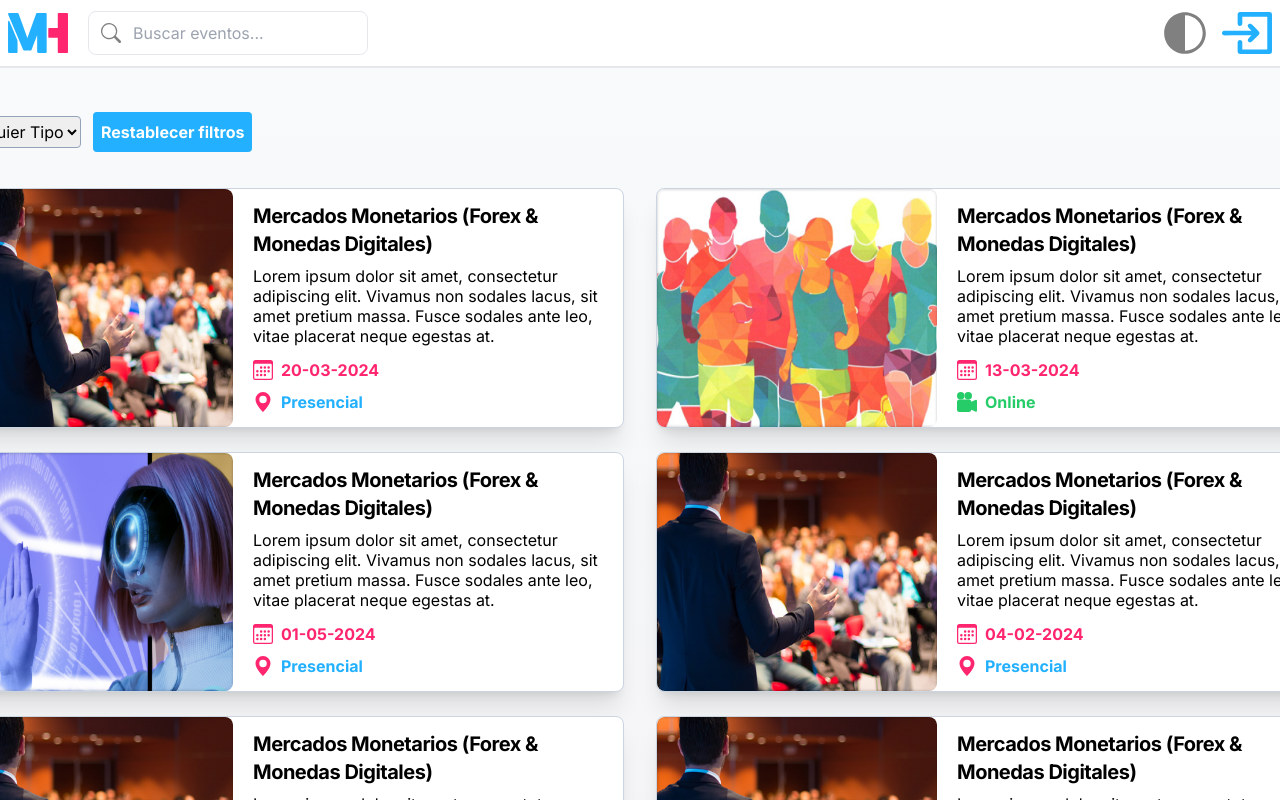
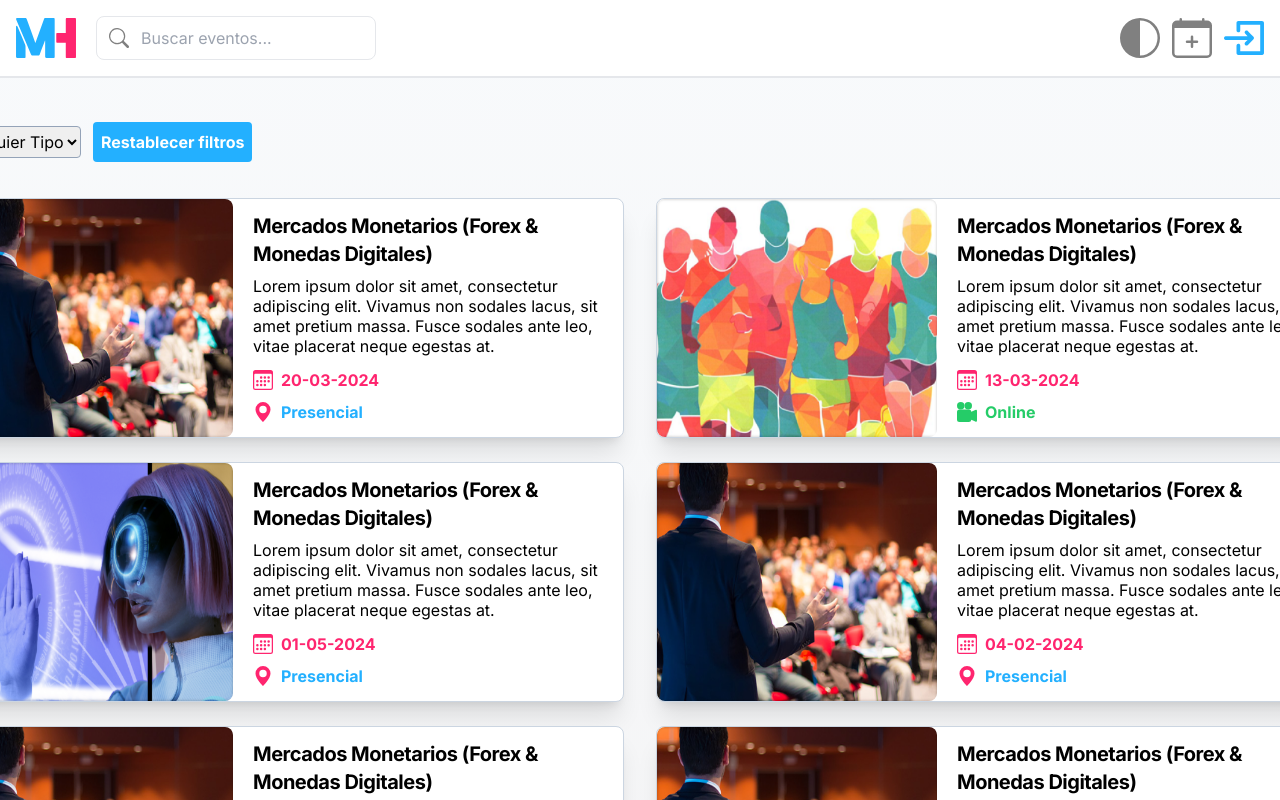
Before and after one commit to No-Country/c16-27-n-node-react, a Next.js app: page /searchPage in a window 1280 px wide. Shown: the top 800 px of the page. Built offline with nearby package versions, Linux system fonts and the light colour scheme.

Commit message:
Add new SVG icons and update navbar icons

```diff
--- a/src/app/components/CardWithDescription.jsx
+++ b/src/app/components/CardWithDescription.jsx
@@ -12,7 +12,7 @@ const CardWithDescription = ({ img, title, date, type }) => {
         className="rounded-lg"
       />
       <div className="p-5 flex flex-col justify-center">
-        <h5 class="mb-2 text-xl font-bold tracking-tight ">
+        <h5 className="mb-2 text-xl font-bold tracking-tight ">
           {title || "Titulo del evento"}
         </h5>
         <p className=" leading-5">
--- a/src/app/components/EventFilters.jsx
+++ b/src/app/components/EventFilters.jsx
@@ -31,9 +31,7 @@ const EventFilters = ({ setAllEvents }) => {
         onChange={handleFilterChange}
         value={selectedFilter}
       >
-        <option value="Cualquier Tipo" selected>
-          Cualquier Tipo
-        </option>
+        <option value="Cualquier Tipo">Cualquier Tipo</option>
         <option value="Presencial">Presencial</option>
         <option value="Online">Online</option>
       </select>
--- a/src/app/components/NabBar.jsx
+++ b/src/app/components/NabBar.jsx
@@ -1,10 +1,17 @@
 import React from 'react';
 import Image from 'next/image';
 import Link from 'next/link';
+import BtnLogoLink from '../ui/BtnLogoLink';
+
 
 const NabBar = () => {
+
+  const createEventModal = () => {
+    console.log('Create Event Modal open');
+  }
+
   return (
-    <div className='border-b-2 p-2 flex justify-between bg-white'>
+    <div className='border-b-2 p-4 flex justify-between bg-white'>
       <div className='flex items-center'>
         <Link href={'/'} >
           <Image
@@ -32,21 +39,25 @@ const NabBar = () => {
           </div>
         </div>
       </div>
-      <div className='flex justify-between w-32'>
-        <button>
-          <Image
-            src='/dark-theme-btn.svg'
-            alt='switchToDark'
-            width={50}
-            height={50}
-            className='mx-4'
-          />
-        </button>
-        <Image
+      <div className='flex justify-between w-36 gap-3'>
+        <BtnLogoLink
+          src='/circle-half.svg'
+          alt='darkThemeIcon'
+          width={40}
+          height={30}
+        />
+        <BtnLogoLink
+          src='/calendar-plus.svg'
+          alt='calendarIcon'
+          width={40}
+          height={30}
+          onclick={createEventModal}
+        />
+        <BtnLogoLink
           src='/login-icon.svg'
-          alt='loginLogo'
-          width={50}
-          height={50}
+          alt='loginIcon'
+          width={40}
+          height={30}
         />
       </div>
     </div>
--- a/src/app/searchPage/page.js
+++ b/src/app/searchPage/page.js
@@ -21,7 +21,7 @@ const page = () => {
       </section>
       <section className='flex flex-wrap w-[1400px] justify-between'>
         {allEvents.map((event, index) => (
-          <Link href={`/event/${event.id}`}  className='cursor-pointer'>
+          <Link key={event.id} href={`/event/${event.id}`}  className='cursor-pointer'>
             <CardWithDescription
               key={event.id}
               img={event.img}
--- /dev/null
+++ b/src/app/ui/BtnLogoLink.jsx
@@ -0,0 +1,17 @@
+import React from 'react';
+import Image from 'next/image';
+
+const BtnLogoLink = ({ src, alt, width, height }) => {
+  return (
+    <button>
+      <Image
+        src={src}
+        alt={alt}
+        width={width}
+        height={height}
+      />
+    </button>
+  );
+};
+
+export default BtnLogoLink;
```
Also changed, not shown: public/calendar-plus.svg (added), public/circle-half.svg (added).
